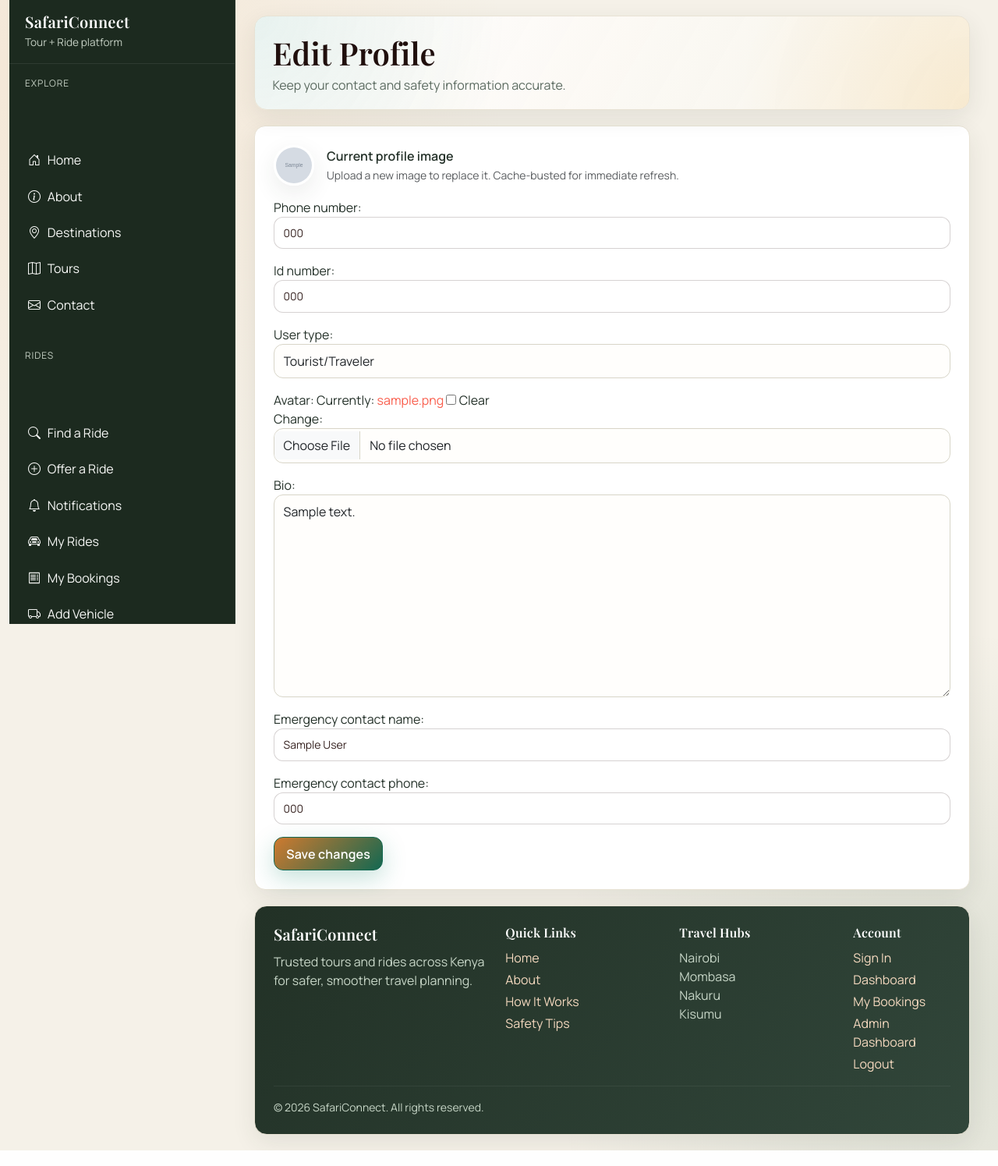
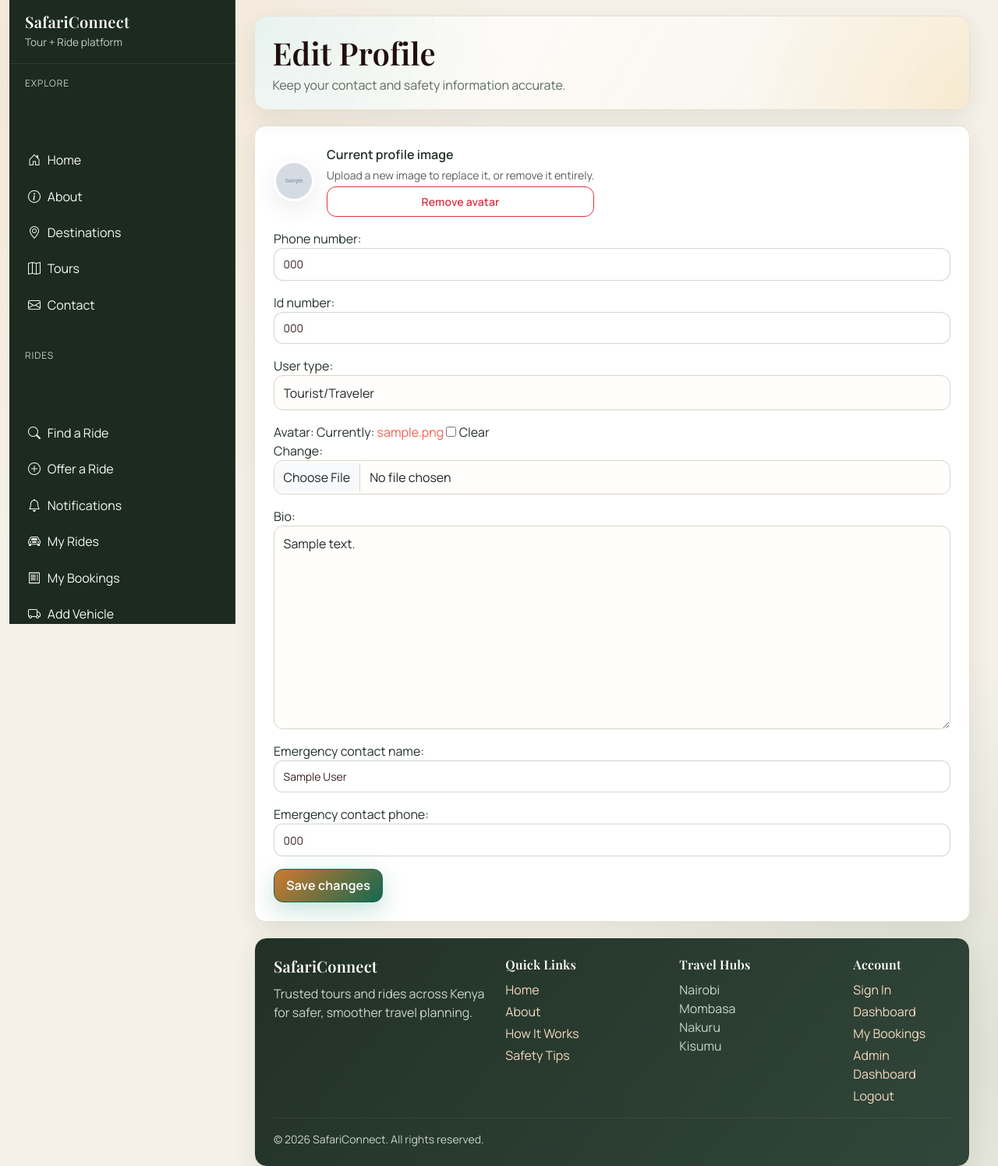
Before and after one commit to JAPHES/safari_connectplatform, a Django app: page /profile/sample/edit/ in a window 1280 px wide. Shown: the part 60-1555 px from the top of the page at 78% size. Run offline with Django 5.2, Linux system fonts and the light colour scheme; a user stored in the database is signed in; tables that the repository leaves empty hold one stand-in row (values such as "Sample post"); grey boxes marked "Sample" are stand-in pictures; some libraries are stand-ins or nearby versions.

Commit message:
edited avator

```diff
--- a/pages/urls.py
+++ b/pages/urls.py
@@ -26,6 +26,7 @@ urlpatterns = [
     path("notifications/", views.notifications, name="notifications"),
     path("profile/<str:username>/", views.profile_detail, name="profile_detail"),
     path("profile/<str:username>/edit/", views.profile_update, name="profile_update"),
+    path("profile/<str:username>/avatar/delete/", views.profile_avatar_delete, name="profile_avatar_delete"),
     path("profile/<str:username>/verify/", views.profile_verify, name="profile_verify"),
 
     # Ride-sharing
--- a/pages/views.py
+++ b/pages/views.py
@@ -1,11 +1,6 @@
 import csv
 import json
 from datetime import timedelta
-
-from django.http import HttpResponse
-
-def health_check(request):
-    return HttpResponse("OK", content_type="text/plain")
 
 
 from django.contrib import messages
@@ -87,6 +82,10 @@ def home(request):
 
 def about(request):
     return render(request, "pages/about_app.html")
+
+def health_check(request):
+    return HttpResponse("OK", content_type="text/plain")
+
 
 
 @login_required
@@ -312,13 +311,37 @@ def profile_update(request, username):
         messages.error(request, "You can only edit your own profile.")
         return redirect("profile_detail", username=request.user.username)
 
-    form = ProfileUpdateForm(request.POST or None, request.FILES or None, instance=request.user.profile)
+    profile = request.user.profile
+    previous_avatar_name = profile.avatar.name if profile.avatar else None
+    form = ProfileUpdateForm(request.POST or None, request.FILES or None, instance=profile)
     if request.method == "POST" and form.is_valid():
-        form.save()
+        profile = form.save()
+        current_avatar_name = profile.avatar.name if profile.avatar else None
+        if "avatar" in form.changed_data and previous_avatar_name and previous_avatar_name != current_avatar_name:
+            profile.avatar.storage.delete(previous_avatar_name)
         messages.success(request, "Profile updated.")
         return redirect("profile_detail", username=request.user.username)
 
     return render(request, "pages/profile-edit.html", {"form": form})
+
+
+@login_required
+@require_http_methods(["POST"])
+def profile_avatar_delete(request, username):
+    if request.user.username != username:
+        messages.error(request, "You can only edit your own profile.")
+        return redirect("profile_detail", username=request.user.username)
+
+    profile = request.user.profile
+    if profile.avatar:
+        profile.avatar.delete(save=False)
+        profile.avatar = None
+        profile.save(update_fields=["avatar", "updated_at"])
+        messages.success(request, "Profile image removed.")
+    else:
+        messages.info(request, "No profile image to remove.")
+
+    return redirect("profile_update", username=username)
 
 
 @login_required
--- a/templates/pages/profile-edit.html
+++ b/templates/pages/profile-edit.html
@@ -7,15 +7,28 @@
 </section>
 <form method="post" enctype="multipart/form-data" class="sc-card p-4">
   {% csrf_token %}
-  {% if request.user.profile.avatar %}
-    <div class="mb-3 d-flex align-items-center gap-3">
+  <div class="mb-3 d-flex align-items-center gap-3">
+    {% if request.user.profile.avatar %}
       <img src="{{ request.user.profile.avatar.url }}?v={{ request.user.profile.updated_at|date:'U' }}" alt="Current avatar" class="sc-avatar">
+      <div class="d-flex flex-column flex-wrap gap-1">
+        <div class="fw-semibold">Current profile image</div>
+        <small class="text-muted">Upload a new image to replace it, or remove it entirely.</small>
+        <button type="submit"
+                class="btn btn-outline-danger btn-sm"
+                formaction="{% url 'profile_avatar_delete' request.user.username %}"
+                formmethod="post"
+                formnovalidate>
+          Remove avatar
+        </button>
+      </div>
+    {% else %}
+      <div class="sc-avatar d-inline-flex align-items-center justify-content-center bg-light border"><i class="bi bi-person text-muted"></i></div>
       <div>
-        <div class="fw-semibold">Current profile image</div>
-        <small class="text-muted">Upload a new image to replace it. Cache-busted for immediate refresh.</small>
+        <div class="fw-semibold">No avatar yet</div>
+        <small class="text-muted">Add a profile image to personalize your account.</small>
       </div>
-    </div>
-  {% endif %}
+    {% endif %}
+  </div>
   {{ form.as_p }}
   <button class="btn btn-primary">Save changes</button>
 </form>
```
